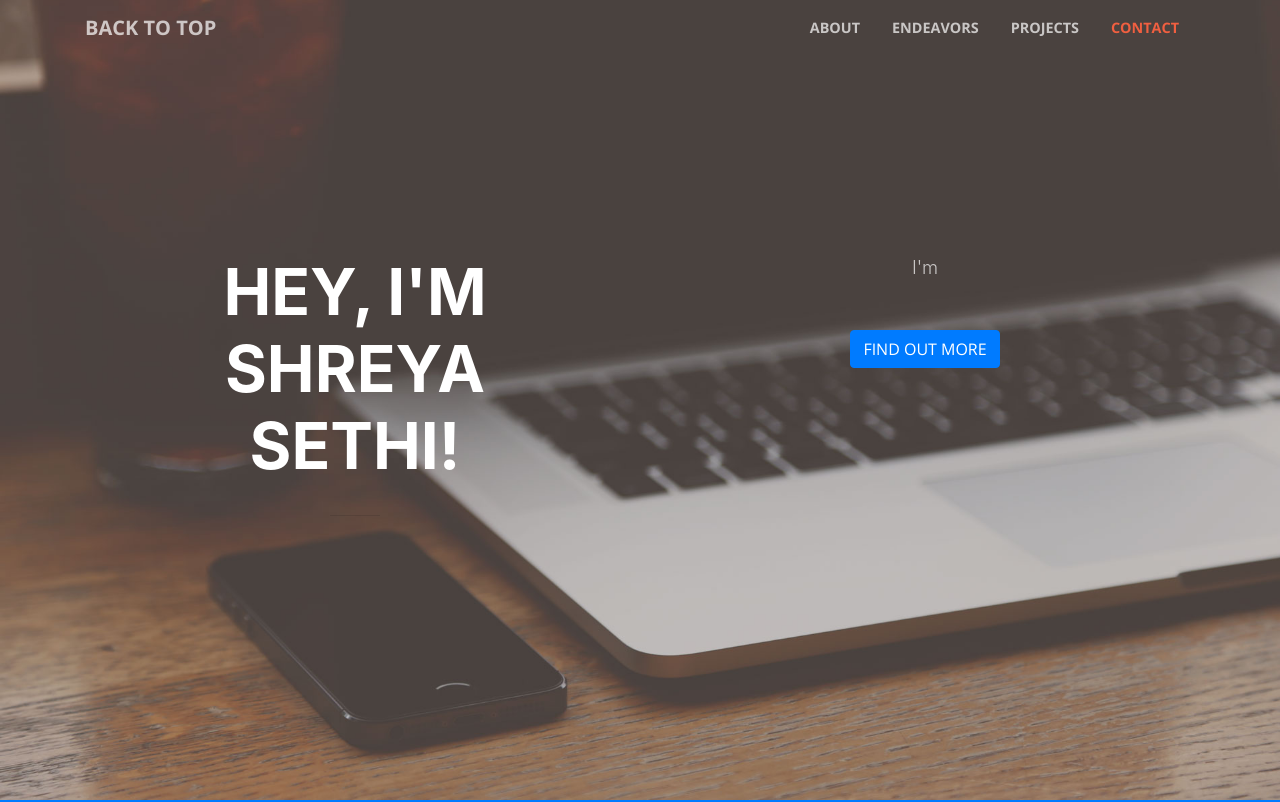
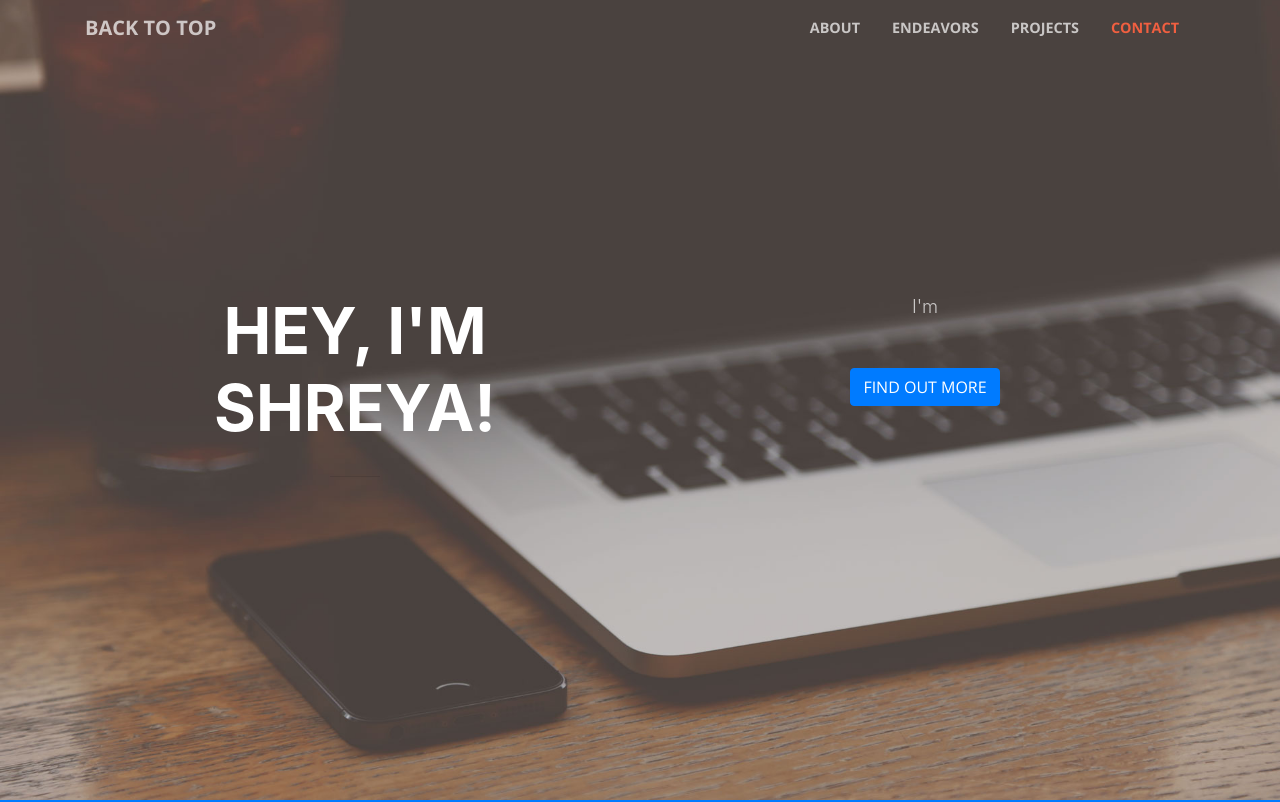
Before and after one commit to ShreyaSethi/shreyasethi.github.io, a website with bundled scripts: page index.html in a window 1280 px wide. Shown: the top 802 px of the page. Built offline with nearby package versions, Linux system fonts and the light colour scheme.

Commit message:
Update index.html

```diff
--- a/index.html
+++ b/index.html
@@ -59,7 +59,7 @@
         <div class="row">
           <div class="col-lg-4 mx-auto">
             <h1 class="text-uppercase">
-              <strong>Hey, I'm Shreya Sethi!</strong>
+              <strong>Hey, I'm Shreya!</strong>
             </h1>
             <hr>
           </div>
```
